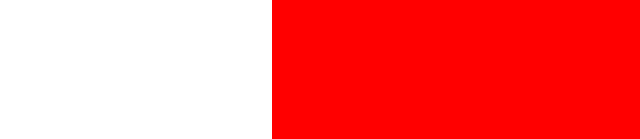
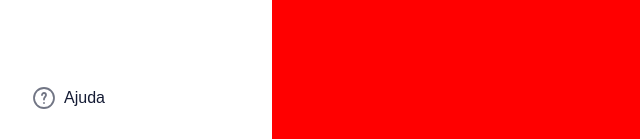
Before and after one commit to kvojps/meu-negocio-app, a React (Vite) app in the folder src/renderer/: page / in a window 1280 px wide. Shown: the part 658-797 px from the top of the page, without its empty margins (0-640 px from the left). Built offline with nearby package versions, Linux system fonts and the light colour scheme.

Commit message:
[feat]: add help menu to bottom navbar

```diff
--- a/src/renderer/src/components/sidebar/Index.tsx
+++ b/src/renderer/src/components/sidebar/Index.tsx
@@ -1,5 +1,6 @@
 import logo32x32 from '../../assets/logo-32x32.svg';
 import dashboardIcon from '../../assets/dashboard-icon.svg';
+import helpIcon from '../../assets/help-icon.svg';
 import productIcon from '../../assets/product-icon.svg';
 import saleIcon from '../../assets/sale-icon.svg';
 import settingIcon from '../../assets/setting-icon.svg';
@@ -13,6 +14,8 @@
   { key: 'sales', icon: saleIcon, label: 'Vendas' },
   { key: 'settings', icon: settingIcon, label: 'Configurações' },
 ];
+
+const bottomNavItems = [{ key: 'help', icon: helpIcon, label: 'Ajuda' }];
 
 export function Sidebar() {
   return (
@@ -32,6 +35,7 @@
         </div>
       </div>
 
+      <div className="sidebar-content">
         <nav aria-label="Sidebar navigation" className="sidebar-nav">
           {navItems.map((item) => (
             <button
@@ -51,6 +55,26 @@
             </button>
           ))}
         </nav>
+
+        <nav
+          aria-label="Sidebar support"
+          className="sidebar-nav sidebar-nav--bottom"
+        >
+          {bottomNavItems.map((item) => (
+            <button key={item.key} className="sidebar-nav-item" type="button">
+              <img
+                alt=""
+                aria-hidden="true"
+                className="sidebar-nav-icon"
+                src={item.icon}
+                width="24"
+                height="24"
+              />
+              <span className="sidebar-nav-label">{item.label}</span>
+            </button>
+          ))}
+        </nav>
+      </div>
     </aside>
   );
 }
--- a/src/renderer/src/components/sidebar/Styles.css
+++ b/src/renderer/src/components/sidebar/Styles.css
@@ -3,7 +3,6 @@
   display: flex;
   flex-direction: column;
   height: 100vh;
-  justify-content: flex-start;
   padding: 1rem;
   width: 17rem;
 }
@@ -42,11 +41,22 @@
 }
 
 /* Sidebar Navigation */
+.sidebar-content {
+  display: flex;
+  flex: 1;
+  flex-direction: column;
+  min-height: 0;
+}
+
 .sidebar-nav {
   display: flex;
   flex-direction: column;
   gap: 1.5rem;
   padding: 1rem;
+}
+
+.sidebar-nav--bottom {
+  margin-top: auto;
 }
 
 .sidebar-nav-item {
```
Also changed, not shown: src/renderer/src/assets/help-icon.svg (added). Lines whose indentation alone changed are shown as unchanged.
